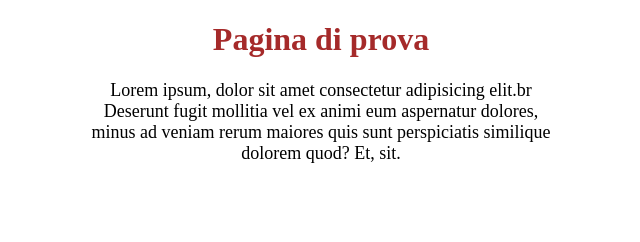
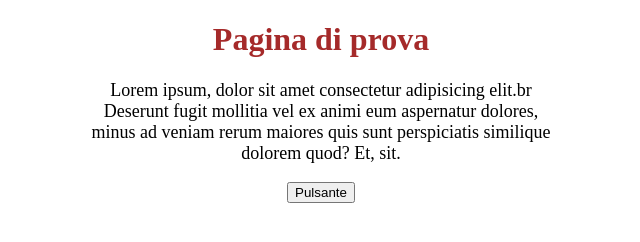
Before and after one commit to leonardo-fortin/Prova, a plain HTML site: page index.html in a window 1280 px wide. Shown: the whole page, without its empty margins (319-959 px from the left). Drawn offline with Linux system fonts and the light colour scheme.

Commit message:
Aggiunta pulsante

```diff
--- a/index.html
+++ b/index.html
@@ -14,5 +14,6 @@
         minus ad veniam rerum maiores quis sunt perspiciatis similique<br>
         dolorem quod? Et, sit.
     </p>
+    <button>Pulsante</button>
 </body>
 </html>
```
